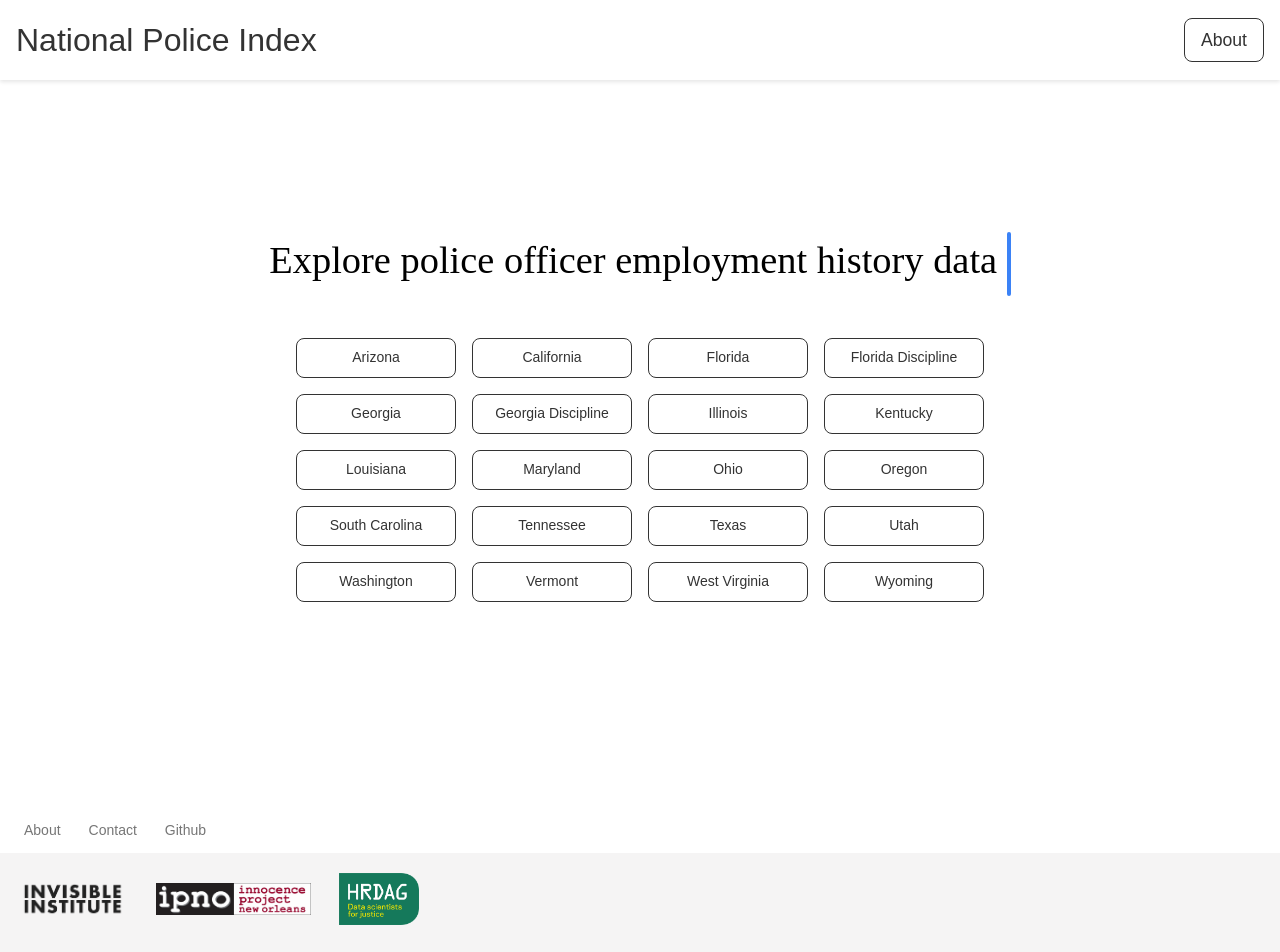
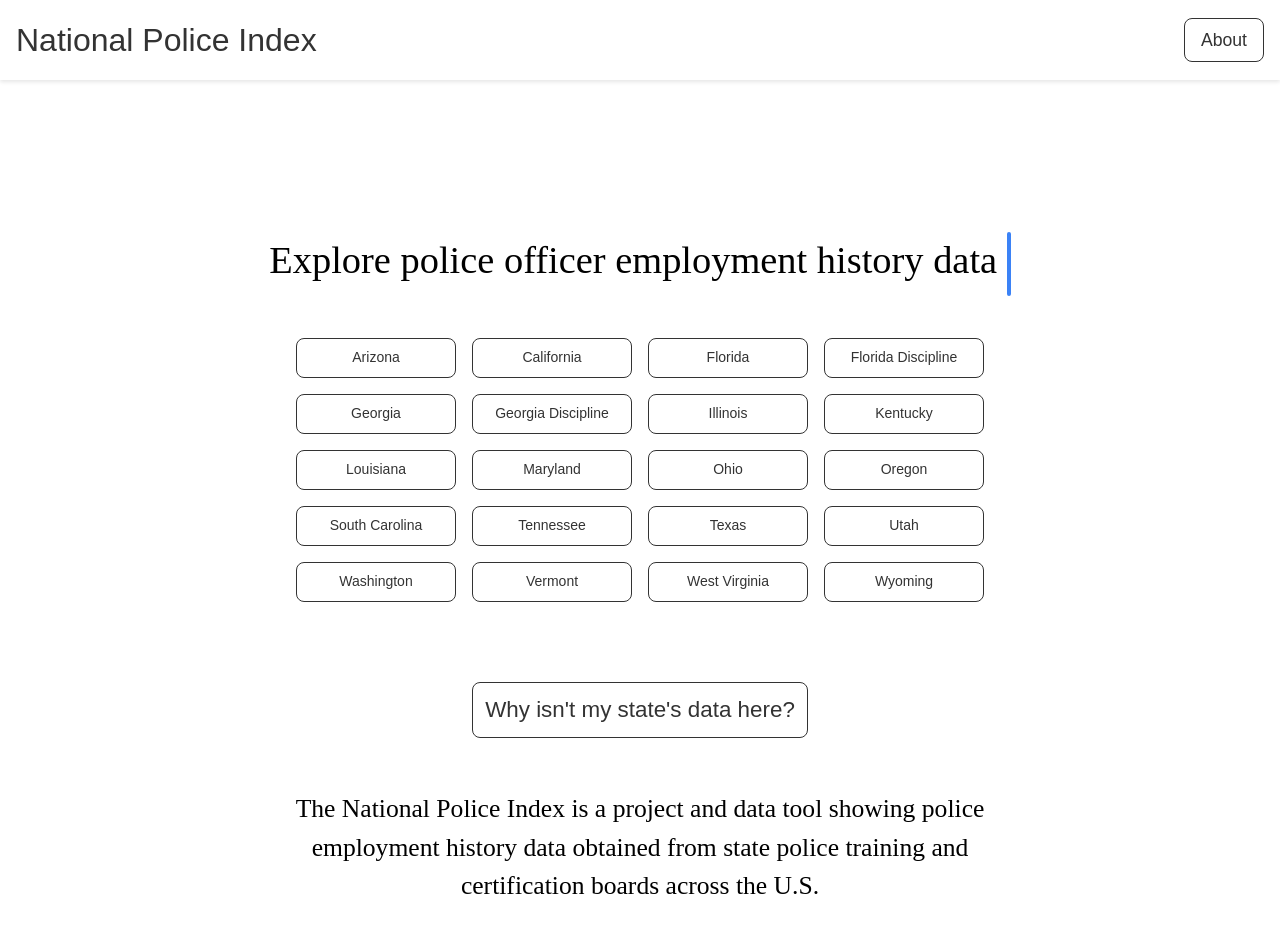
Before and after one commit to ayyubibrahimi/us-post-front-end, a Next.js app in the folder web/: page / in a window 1280 px wide. Shown: the top 952 px of the page. Built offline with nearby package versions, Linux system fonts and the light colour scheme; no server answers; a web font is replaced by a local one.

Commit message:
adding wheres my state button and text underneath

```diff
--- a/web/components/LandingPage/LandingScreen.tsx
+++ b/web/components/LandingPage/LandingScreen.tsx
@@ -75,7 +75,26 @@ const LandingScreen: React.FC<LandingScreenProps> = ({ onButtonClick }) => {
         isOpen={isLouisianaModalOpen}
         onClose={() => setIsLouisianaModalOpen(false)}
       />
+
+      <div>
+      <button
+        className={`items-center ${buttonStyles.stateDataButton}`}
+        onClick={() => window.open("https://invisible.institute/national-police-index", '_blank')}
+      >
+        Why isn't my state's data here?
+      </button>
+      </div>
+      <div
+      className="flex items-center justify-center">
+      <p
+      className={`${styles.bottomText}`}
+      >
+       The National Police Index is a project and data tool showing police employment history data obtained from state police training and certification boards across the U.S.
+      </p>
+      </div>
+
     </div>
+
   );
 };
 
--- a/web/components/LandingPage/LandingScreenLight.module.scss
+++ b/web/components/LandingPage/LandingScreenLight.module.scss
@@ -35,6 +35,23 @@
   color: #555;
 }
 
+.stateDataButton {
+  width: 21rem; /* Adjust as needed */
+  height: 3.5rem; /* Adjust as needed */
+  border-radius: 0.5rem; /* Adjust as needed */
+  background-color: #fff;
+  border: 1.8px solid #333; /* Adjust as needed */
+  color: #333;
+  font-size: 1.4rem; /* Adjust as needed */
+  margin-top: 4.0rem;
+}
+
+.stateDataButton:hover {
+  background-color: rgba(51, 51, 51, 0.1); /* Slight background fill */
+  border-color: #555;
+  color: #555;
+}
+
 .peaceOfficerText {
   color: #000000; // Black
   font-size: 1.875rem; /* Adjust as needed */
@@ -48,3 +65,11 @@
 .typewriterBase {
   font-family: "SF-Pro";
 }
+
+.bottomText {
+  font-family: "SF-Pro";
+  margin-top: 2.3rem;
+  font-size: 1.6rem;
+  width: 55%;
+  text-align: center;
+}
```
